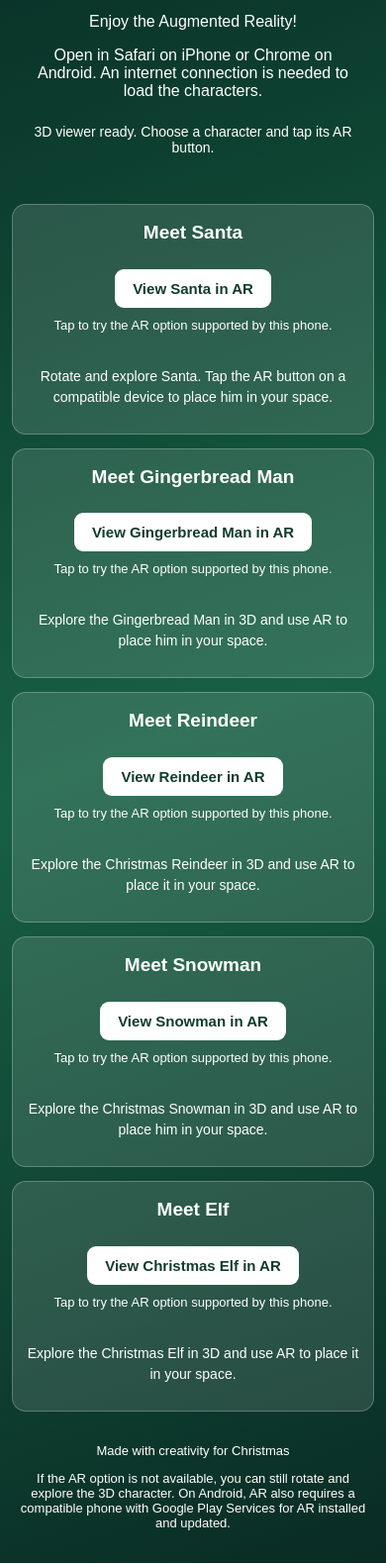
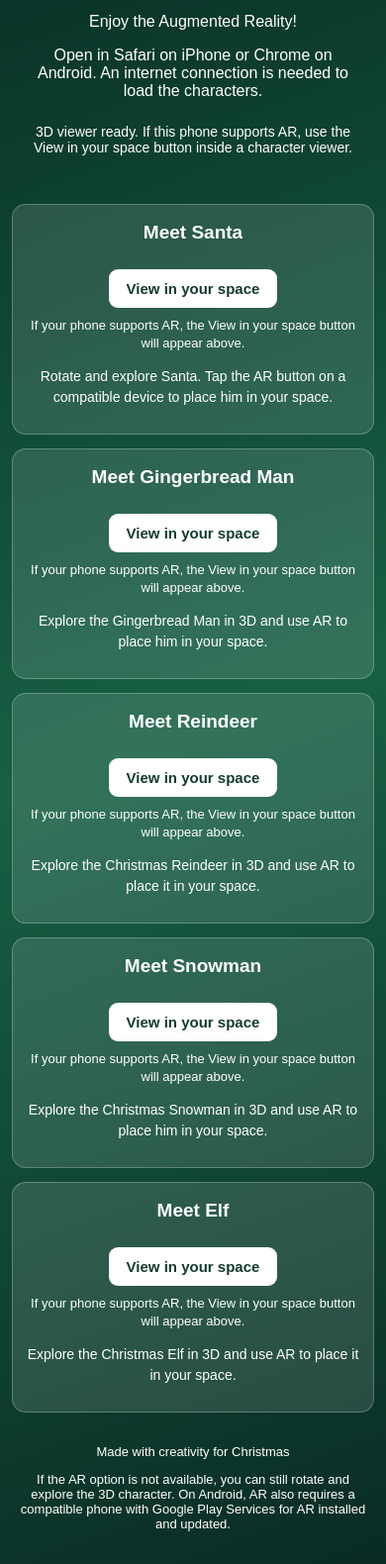
Before and after one commit to kaverideepasriram-create/christmas-ar, a plain HTML site: page index.html in a window 390 px wide. Shown: the part 108-1688 px from the top of the page at 99% size. Drawn offline with Linux system fonts and the light colour scheme; some packages are replaced by stand-ins of ours; a script that the page names is missing.

Commit message:
Use native Model Viewer AR launch button for mobile devices

```diff
--- a/index.html
+++ b/index.html
@@ -81,36 +81,36 @@
     <section class="card">
       <h2>Meet Santa</h2>
       <model-viewer src="santa.glb" loading="lazy" alt="Santa Claus 3D model" camera-controls auto-rotate ar ar-modes="scene-viewer webxr quick-look" ar-placement="floor" shadow-intensity="1">
-        </model-viewer>
-      <button class="ar-launch" type="button" data-ar-target="santa">View Santa in AR</button>
-      <p class="ar-status" id="status-santa" role="status">Tap to try the AR option supported by this phone.</p>
+        <button slot="ar-button" class="ar-launch" type="button">View in your space</button>
+      </model-viewer>
+      <p class="ar-status" id="status-santa" role="status">If your phone supports AR, the View in your space button will appear above.</p>
       <p class="instructions">Rotate and explore Santa. Tap the AR button on a compatible device to place him in your space.</p>
     </section>
 
     <section class="card">
       <h2>Meet Gingerbread Man</h2>
       <model-viewer src="gingerbread.glb" loading="lazy" alt="Gingerbread Man 3D model" camera-controls auto-rotate ar ar-modes="scene-viewer webxr quick-look" ar-placement="floor" shadow-intensity="1">
-        </model-viewer>
-      <button class="ar-launch" type="button" data-ar-target="gingerbread">View Gingerbread Man in AR</button>
-      <p class="ar-status" id="status-gingerbread" role="status">Tap to try the AR option supported by this phone.</p>
+        <button slot="ar-button" class="ar-launch" type="button">View in your space</button>
+      </model-viewer>
+      <p class="ar-status" id="status-gingerbread" role="status">If your phone supports AR, the View in your space button will appear above.</p>
       <p class="instructions">Explore the Gingerbread Man in 3D and use AR to place him in your space.</p>
     </section>
 
     <section class="card">
       <h2>Meet Reindeer</h2>
       <model-viewer src="reindeer.glb" loading="lazy" alt="Christmas Reindeer 3D model" camera-controls auto-rotate ar ar-modes="scene-viewer webxr quick-look" ar-placement="floor" shadow-intensity="1">
-        </model-viewer>
-      <button class="ar-launch" type="button" data-ar-target="reindeer">View Reindeer in AR</button>
-      <p class="ar-status" id="status-reindeer" role="status">Tap to try the AR option supported by this phone.</p>
+        <button slot="ar-button" class="ar-launch" type="button">View in your space</button>
+      </model-viewer>
+      <p class="ar-status" id="status-reindeer" role="status">If your phone supports AR, the View in your space button will appear above.</p>
       <p class="instructions">Explore the Christmas Reindeer in 3D and use AR to place it in your space.</p>
     </section>
 
     <section class="card">
       <h2>Meet Snowman</h2>
       <model-viewer src="snowman.glb" loading="lazy" alt="Christmas Snowman 3D model" camera-controls auto-rotate ar ar-modes="scene-viewer webxr quick-look" ar-placement="floor" shadow-intensity="1">
-        </model-viewer>
-      <button class="ar-launch" type="button" data-ar-target="snowman">View Snowman in AR</button>
-      <p class="ar-status" id="status-snowman" role="status">Tap to try the AR option supported by this phone.</p>
+        <button slot="ar-button" class="ar-launch" type="button">View in your space</button>
+      </model-viewer>
+      <p class="ar-status" id="status-snowman" role="status">If your phone supports AR, the View in your space button will appear above.</p>
       <p class="instructions">Explore the Christmas Snowman in 3D and use AR to place him in your space.</p>
     </section>
 
@@ -118,9 +118,9 @@
     <section class="card">
       <h2>Meet Elf</h2>
       <model-viewer src="elf.glb" loading="lazy" alt="Christmas Elf 3D model" camera-controls auto-rotate ar ar-modes="scene-viewer webxr quick-look" ar-placement="floor" shadow-intensity="1">
-        </model-viewer>
-      <button class="ar-launch" type="button" data-ar-target="elf">View Christmas Elf in AR</button>
-      <p class="ar-status" id="status-elf" role="status">Tap to try the AR option supported by this phone.</p>
+        <button slot="ar-button" class="ar-launch" type="button">View in your space</button>
+      </model-viewer>
+      <p class="ar-status" id="status-elf" role="status">If your phone supports AR, the View in your space button will appear above.</p>
       <p class="instructions">Explore the Christmas Elf in 3D and use AR to place it in your space.</p>
     </section>
   </main>
@@ -143,24 +143,7 @@
       }
     }
     if (ready) {
-      loadStatus.textContent = '3D viewer ready. Choose a character and tap its AR button.';
-      document.querySelectorAll('[data-ar-target]').forEach((button) => {
-        button.addEventListener('click', async () => {
-          const key = button.dataset.arTarget;
-          const viewer = button.previousElementSibling;
-          const status = document.getElementById('status-' + key);
-          if (!viewer || !viewer.loaded) {
-            status.textContent = 'This character is still loading. Please wait a moment and try again.';
-            return;
-          }
-          try {
-            await viewer.activateAR();
-            status.textContent = 'Opening the AR experience...';
-          } catch (error) {
-            status.textContent = 'AR could not start on this phone. On Android, try Chrome and check Google Play Services for AR compatibility. You can still rotate the 3D character above.';
-          }
-        });
-      });
+      loadStatus.textContent = '3D viewer ready. If this phone supports AR, use the View in your space button inside a character viewer.';
     }
   </script>
 </body>
```
